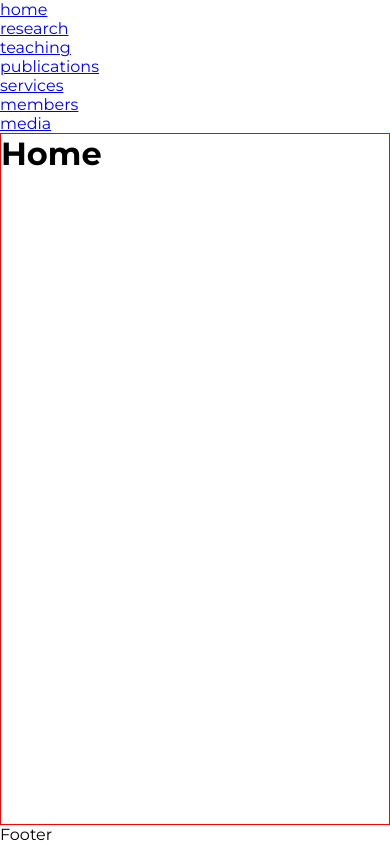
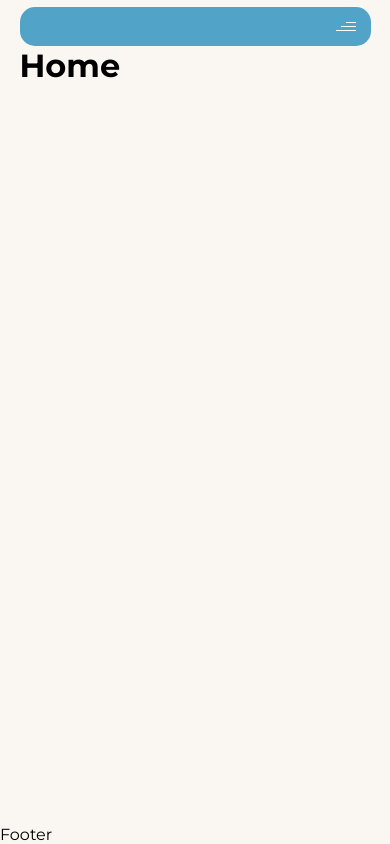
Before and after one commit to ProfNuru/researcher-web, a React (Vite) app: page / in a window 390 px wide. Built offline with nearby package versions, Linux system fonts and the light colour scheme; the HTML template or start-up script is replaced by a standard one.

Commit message:
mobile menu button

```diff
--- a/src/App.css
+++ b/src/App.css
@@ -5,7 +5,14 @@
   justify-content: space-between;
 }
 
-main {
-  border: 1px solid red;
+.wrapper {
+  display: flex;
+  flex-direction: column;
+  justify-content: space-between;
+  width: 90%;
+  margin: 0 auto;
   flex-grow: 1;
 }
+.wrapper main {
+  flex-grow: 1;
+}
--- a/src/App.jsx
+++ b/src/App.jsx
@@ -14,8 +14,10 @@ function App() {
 
   return (
     <div className="App">
-      <Navbar routes={routes} />
-      <main>{element}</main>
+      <div className="wrapper">
+        <Navbar routes={routes} />
+        <main>{element}</main>
+      </div>
       <Footer />
     </div>
   );
--- /dev/null
+++ b/src/components/Navbar/Navbar.css
@@ -0,0 +1,60 @@
+.navbar {
+  display: flex;
+  justify-content: center;
+  align-items: center;
+  background-color: var(--primary-color);
+  width: 100%;
+  padding: 1.5%;
+  margin-top: 2%;
+  border-radius: 15px;
+}
+.mobileMenuBtn {
+  display: none;
+}
+.mobileMenuBtn button {
+  display: flex;
+  flex-direction: column;
+  justify-content: center;
+  align-items: flex-end;
+  gap: 3px;
+  background: transparent;
+  border: none;
+  cursor: pointer;
+}
+.mobileMenuBtn button span {
+  height: 1px;
+  width: 20px;
+  background-color: var(--primary-light);
+}
+.mobileMenuBtn button span:nth-child(1) {
+  width: 10px;
+}
+.mobileMenuBtn button span:nth-child(2) {
+  width: 15px;
+}
+
+.navbar ul {
+  margin: 0;
+  padding: 0;
+  list-style: none;
+  display: flex;
+  justify-content: space-between;
+  align-items: center;
+  width: 85%;
+}
+
+@media screen and (max-width: 600px) {
+  .navbar {
+    padding: 15px;
+    justify-content: space-between;
+  }
+  .navbar ul {
+    display: none;
+  }
+  .mobileMenuBtn {
+    width: 100%;
+    display: flex;
+    justify-content: flex-end;
+    align-items: flex-end;
+  }
+}
--- a/src/components/Navbar/index.jsx
+++ b/src/components/Navbar/index.jsx
@@ -1,15 +1,24 @@
-import { Link } from "react-router-dom";
+import Navlink from "../ui/Navlink";
+import "./Navbar.css";
 
 const Navbar = ({ routes }) => {
   return (
-    <nav>
+    <nav className="navbar">
       <ul>
         {routes.map((route) => (
           <li key={route.path}>
-            <Link to={route.path}>{route.route}</Link>
+            <Navlink path={route.path} label={route.route} />
           </li>
         ))}
       </ul>
+
+      <div className="mobileMenuBtn">
+        <button>
+          <span className="top-bar"></span>
+          <span className="mid-bar"></span>
+          <span className="bottom-bar"></span>
+        </button>
+      </div>
     </nav>
   );
 };
--- /dev/null
+++ b/src/components/ui/Navlink/Navlink.css
@@ -0,0 +1,12 @@
+.navlink {
+  color: var(--primary-light);
+  text-transform: uppercase;
+  text-decoration: none;
+  font-weight: bold;
+}
+
+@media screen and (max-width: 1200px) {
+  .navlink {
+    font-size: 1.2vw;
+  }
+}
--- /dev/null
+++ b/src/components/ui/Navlink/index.jsx
@@ -0,0 +1,12 @@
+import { Link } from "react-router-dom";
+import "./Navlink.css";
+
+const Navlink = ({ path, label }) => {
+  return (
+    <Link className="navlink" to={path}>
+      {label}
+    </Link>
+  );
+};
+
+export default Navlink;
--- a/src/index.css
+++ b/src/index.css
@@ -9,6 +9,7 @@
   -webkit-text-size-adjust: 100%;
 
   --primary-color: #51a4c7;
+  --primary-light: #ffffff;
 }
 
 * {
@@ -16,3 +17,6 @@
   padding: 0;
   box-sizing: border-box;
 }
+body {
+  background-color: #faf7f2;
+}
```
